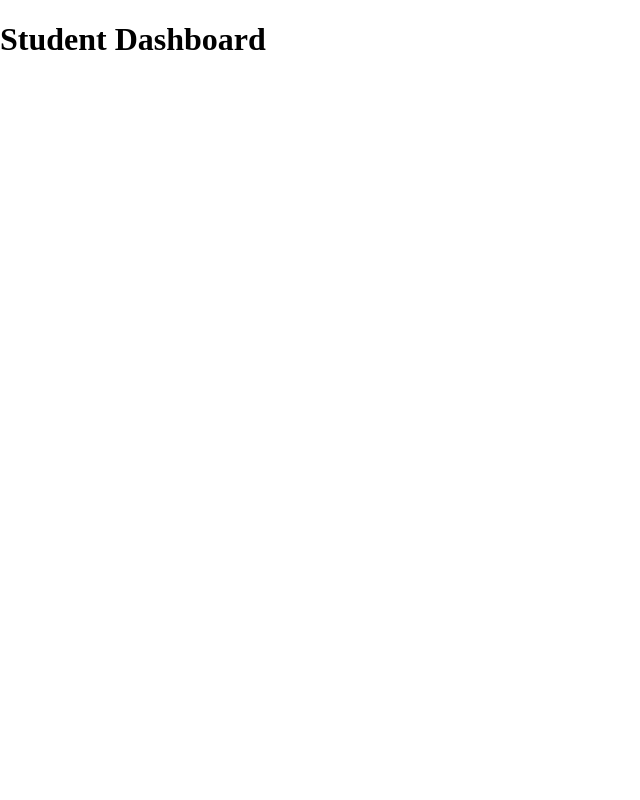
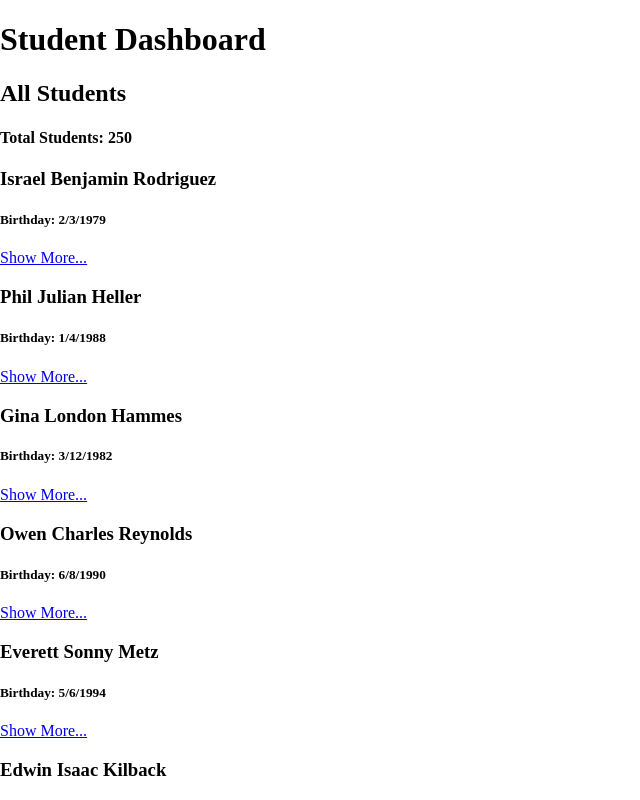
Before and after one commit to Vandhana-Mohan/project-student-dashboard, a React (Create React App) app: page / in a window 1280 px wide. Shown: the top 800 px of the page, without its empty margins (0-640 px from the left). Built offline with nearby package versions, Linux system fonts and the light colour scheme.

Commit message:
display student

```diff
--- a/src/App.js
+++ b/src/App.js
@@ -1,8 +1,23 @@
+import React from "react";
+import Students__data from "./data/data.json";
+import Header from "./Components/Header";
+import Student from "./Components/Student";
+
+
+
 
 function App() {
   return (
     <div>
       <h1>Student Dashboard</h1>
+      <Header />
+      <main>
+            <h2>All Students </h2>
+            <h4>Total Students: {Students__data.length} </h4>
+            {Students__data.map((student) => {
+              return <Student student = {student}/>
+            })}
+      </main>
     </div>
   );
 }
--- a/src/Components/Header.js
+++ b/src/Components/Header.js
@@ -0,0 +1,5 @@
+
+const Header = () => {
+
+}
+export default Header
--- /dev/null
+++ b/src/Components/Student.js
@@ -0,0 +1,13 @@
+
+const Student = (student) => {
+    console.log(student, student.student.names, student.student.dob)
+    return(
+        <div>
+            <h3>{student.student.names.preferredName} {student.student.names.middleName} {student.student.names.surname} </h3>
+            <h5>{student.username}</h5>
+            <h5> Birthday: {student.student.dob}</h5>
+            <a href="#"> Show More...</a>
+        </div>
+    )
+}
+export default Student
```
Also changed, not shown: src/Components/Students.js (deleted), src/data/data.json.
